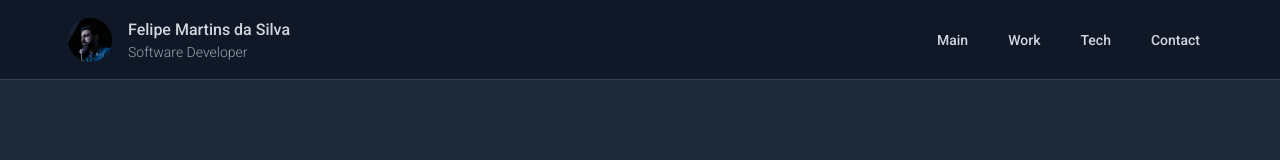
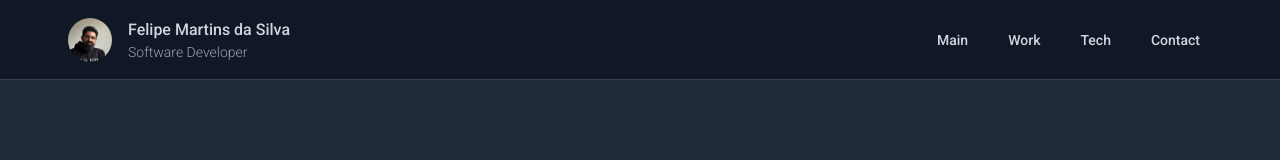
Before and after one commit to f3lipems/f3lipe, an Angular app: page / in a window 1280 px wide. Shown: the top 160 px of the page. Built offline with nearby package versions, Linux system fonts and the light colour scheme.

Commit message:
refactor user image

```diff
--- a/src/app/components/user/user.component.html
+++ b/src/app/components/user/user.component.html
@@ -1,8 +1,6 @@
 <div class="flex space-x-4">
     <div>
-        <img class="size-11 rounded-full" src="felipe.png" alt="Felipe">
-        <!-- <img ngSrc="cat.jpg" width="400" height="200"> -->
-
+        <img class="size-11 rounded-full" src="felipe.jpeg" alt="Felipe">
     </div>
     <div>
         <h2 class="font-medium text-gray-300">Felipe Martins da Silva</h2>
```
Also changed, not shown: public/felipe.jpeg (added).
